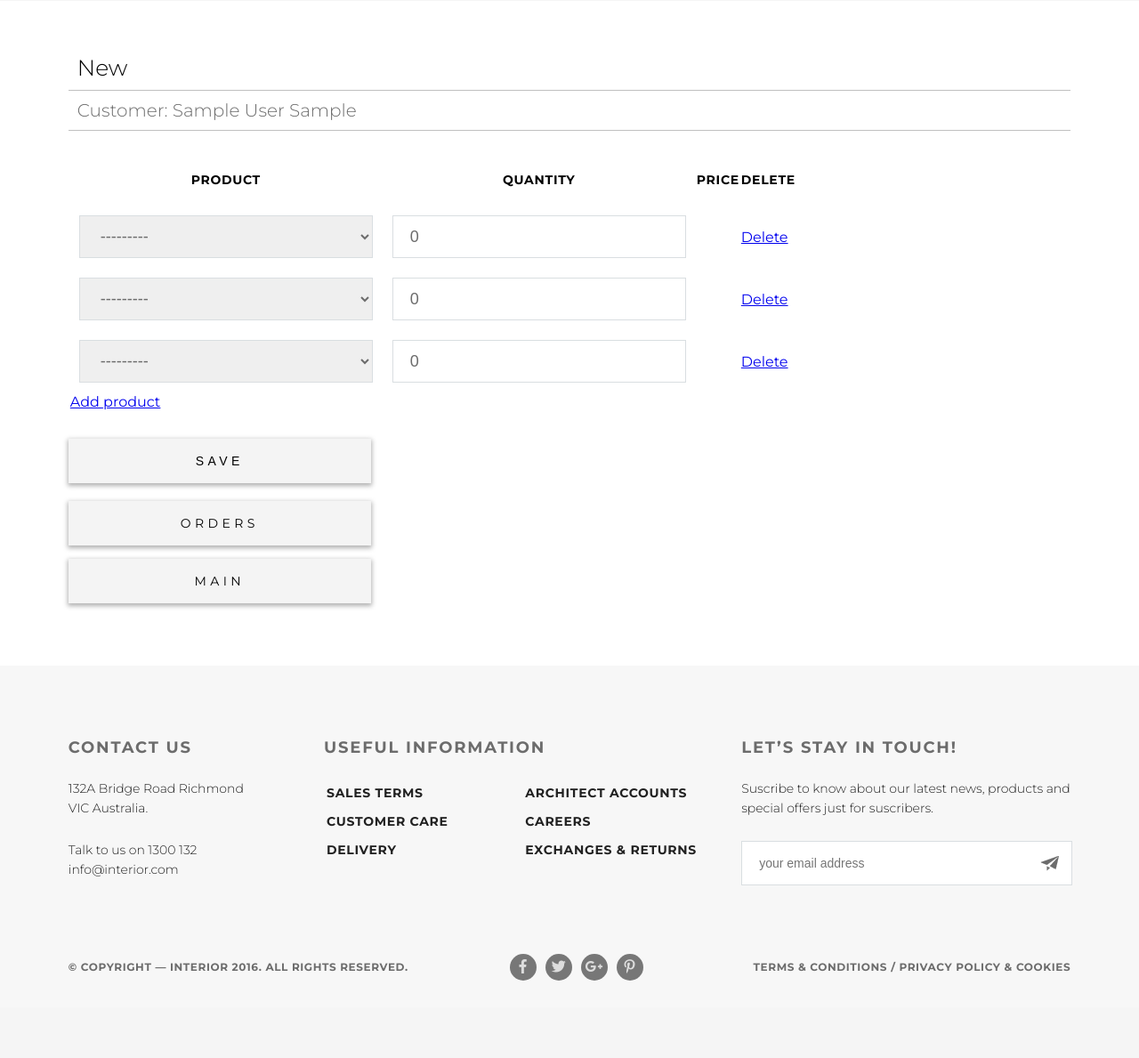
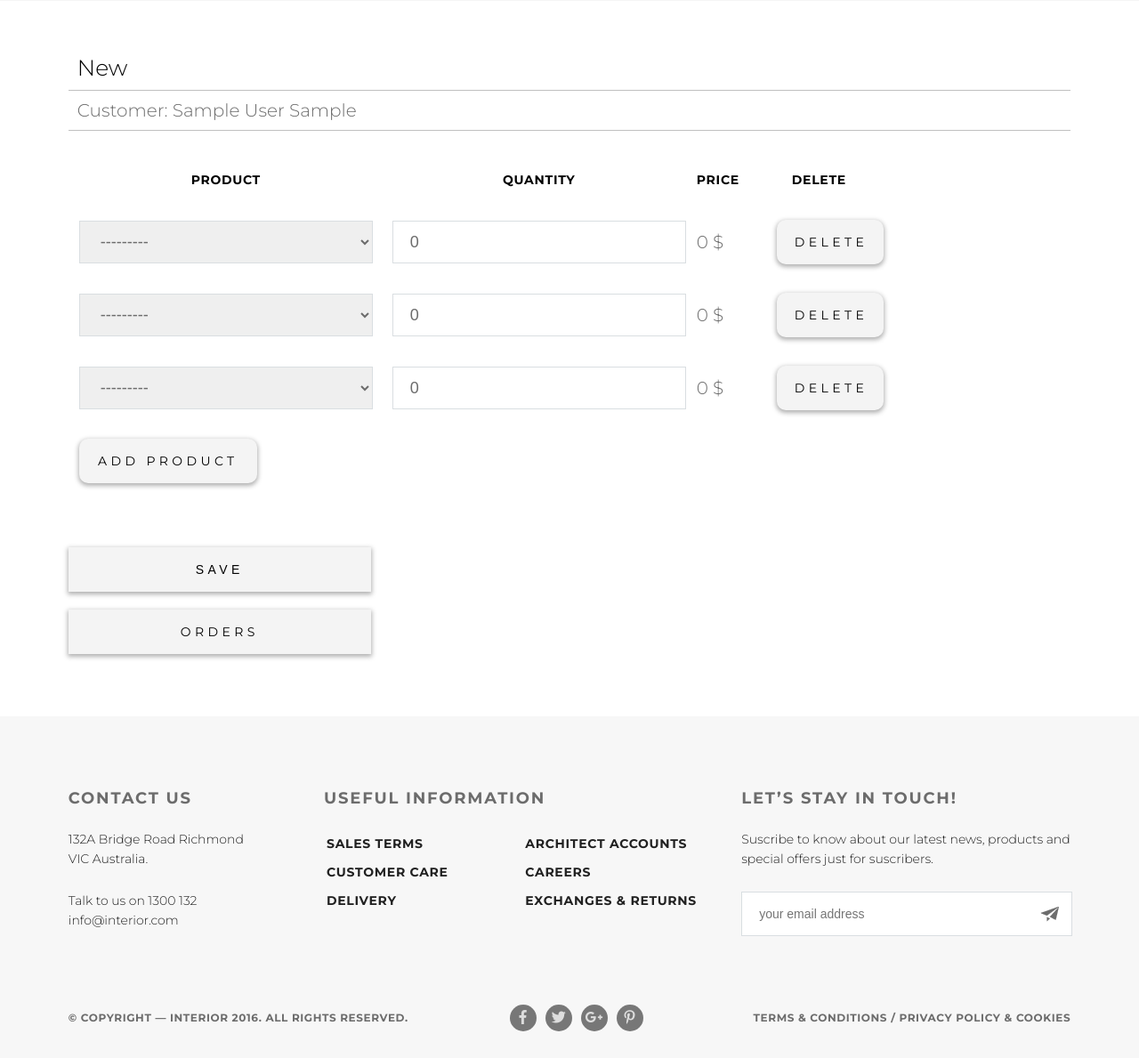
Before and after one commit to MariaAfanaseva/Django, a Django app: page /order/create/ in a window 1280 px wide. Shown: the part 359-1548 px from the top of the page at 89% size. Before the commit the page ends 1461 px from the top, so only its background shows below. Run offline with Django 3.2, Linux system fonts and the light colour scheme; the visitor is signed in with stand-in values (Sample User, id 1); data that the repository does not hold is empty; parts of the project's set-up code (start-up, migrations or seed data) failed here and were passed over.

Commit message:
Update style order

```diff
--- a/ordersapp/templates/ordersapp/includes/inc_order_actions.html
+++ b/ordersapp/templates/ordersapp/includes/inc_order_actions.html
@@ -12,7 +12,7 @@
    class="admin-button">
     Orders
 </a>
-<a href="{% url 'index' %}"
-   class="admin-button">
-    Main
-</a>
+{#<a href="{% url 'index' %}"#}
+{#   class="admin-button">#}
+{#    Main#}
+{#</a>#}
--- a/ordersapp/templates/ordersapp/order_form.html
+++ b/ordersapp/templates/ordersapp/order_form.html
@@ -27,23 +27,24 @@
                         {% endif %}
                         <tr  class="formset_row">
                             {% for field in form.visible_fields %}
-                                <td class="{% cycle 'td1' 'td2' 'order-h4' 'form-checkbox' %}">
+                                <td class="{% cycle 'td1' 'td2' 'order-h4' 'td4' %}">
                                     {% if forloop.first %}
                                         {% for hidden in form.hidden_fields %}
                                             {{ hidden }}
                                         {% endfor %}
                                     {% endif %}
                                     {{ field.errors.as_ul }}
-
                                     {% if field.name != 'price' %}
                                         {{ field }}
                                     {% else %}
                                         {% if field.value %}
-                                            <span class="orderitems-{{forloop.parentloop.counter0}}-price">
+                                            <span class = "orderitems-{{forloop.parentloop.counter0}}-price">
                                          {{ field.value }}</span> $
+                                        {% else %}
+                                            <span class = "orderitems-{{forloop.parentloop.counter0}}-price">
+                                         0 </span> $
                                         {% endif %}
                                     {% endif %}
-
                                 </td>
                             {% endfor %}
                         </tr>
--- a/static/css/style.css
+++ b/static/css/style.css
@@ -1337,3 +1337,39 @@
   margin-bottom: 10px;
   position: relative;
 }
+.delete-row{
+  font-size: 14px;
+  text-align: center;
+  text-transform: uppercase;
+  color: black;
+  letter-spacing: 4.4px;
+  box-shadow: 0 2px 5px 1px rgba(33, 33, 33, 0.35);
+  background-color: #f4f4f4;
+  border-radius: 10px;
+  display: block;
+  padding-left: 20px;
+  padding-right: 20px;
+  text-decoration: none;
+  line-height: 50px;
+  width: 80px;
+  margin: 15px 15px 15px 40px;
+  outline: none;
+}
+.add-row{
+  font-size: 14px;
+  text-align: center;
+  text-transform: uppercase;
+  color: black;
+  letter-spacing: 4.4px;
+  box-shadow: 0 2px 5px 1px rgba(33, 33, 33, 0.35);
+  background-color: #f4f4f4;
+  border-radius: 10px;
+  display: block;
+  text-decoration: none;
+  line-height: 50px;
+  width: 200px;
+  margin-top: 15px;
+  margin-left: 10px;
+  margin-bottom: 40px;
+  outline: none;
+}
--- a/static/js/orders_script.js
+++ b/static/js/orders_script.js
@@ -78,5 +78,11 @@
         removed: deleteOrderItem
     });
 
+    $orderForm.on('change','select',function (event) {
+        var target = event.target;
+        console.log(target);
+
+
+    });
 
 };
```
Lines whose indentation alone changed are shown as unchanged.
